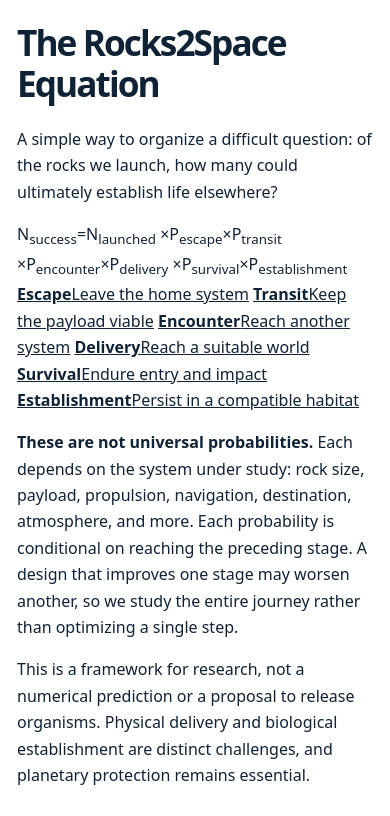
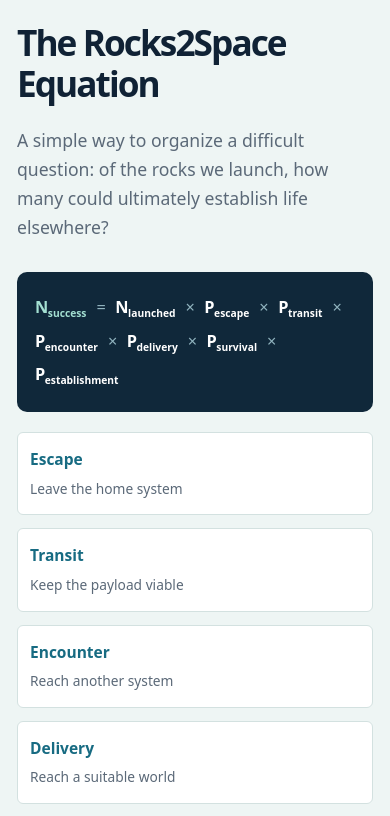
Before and after one commit to lukassaul/rocks2space.org, a plain HTML site: page index.html in a window 390 px wide. Shown: the part 5131-5947 px from the top of the page. Drawn offline with Linux system fonts and the light colour scheme.

Commit message:
Style responsive Rocks2Space equation and linked research stages

```diff
--- a/styles.css
+++ b/styles.css
@@ -95,3 +95,21 @@
 @keyframes seeds-to-stars{0%{opacity:0;transform:translate(-25%,34%) rotate(-12deg) scale(.65)}22%{opacity:.75}70%{opacity:.65}100%{opacity:0;transform:translate(65%,-70%) rotate(12deg) scale(1.12)}}
 @media(max-width:680px){.nature-art img{height:260px}.seed-stream{height:260px}}
 @media(prefers-reduced-motion:reduce){.seed-stream::before,.seed-stream::after{animation:none;opacity:.35;transform:none}}
+
+/* From Launch to Life: conceptual equation, not a numeric forecast */
+.equation-section{background:#eef5f4}
+.equation-section h2{max-width:800px}
+.equation-lead{font-size:1.1rem;color:var(--muted);max-width:770px;margin:0 0 30px}
+.equation-display{display:flex;align-items:baseline;justify-content:center;flex-wrap:wrap;gap:10px 13px;padding:31px 23px;background:#10283a;color:#fff;border-radius:10px;line-height:1.5;font-size:clamp(1.02rem,1.8vw,1.55rem);font-weight:650;letter-spacing:-.03em}
+.equation-display sub{font-size:.63em;letter-spacing:0}
+.eq-result{color:#a4e0d2}.eq-operator{color:#91b4bf;font-weight:450}.eq-factor{white-space:nowrap}
+.equation-stages{display:grid;grid-template-columns:repeat(3,minmax(0,1fr));gap:13px;margin:20px 0 30px}
+.equation-stages a{display:flex;flex-direction:column;gap:5px;padding:17px 20px;border:1px solid #d3e1e0;border-radius:6px;background:#fff;text-decoration:none;transition:border-color .2s,transform .2s}
+.equation-stages a:hover{border-color:#267b82;transform:translateY(-2px)}
+.equation-stages strong{color:#176b82;font-size:.97rem}
+.equation-stages span{color:var(--muted);font-size:.86rem}
+.equation-explainer{max-width:890px;color:#405966;font-size:1.02rem}
+.equation-note{max-width:890px;color:#60757c;font-size:.83rem}
+@media(max-width:900px){.equation-stages{grid-template-columns:repeat(2,minmax(0,1fr))}}
+@media(max-width:680px){.equation-display{justify-content:flex-start;padding:23px 18px;gap:7px 10px}.equation-stages{grid-template-columns:1fr 1fr}.equation-stages a{padding:14px 12px}}
+@media(max-width:390px){.equation-stages{grid-template-columns:1fr}}
```
